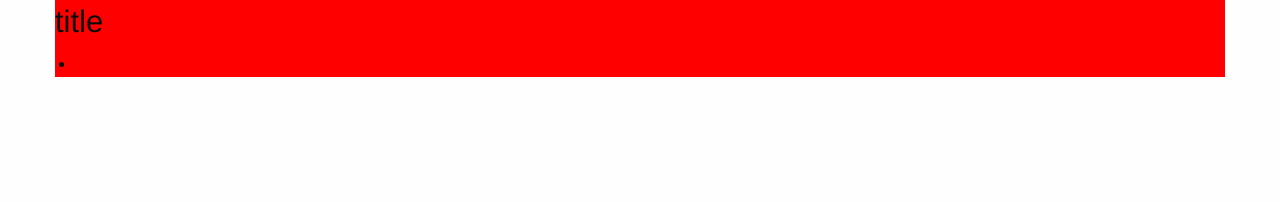
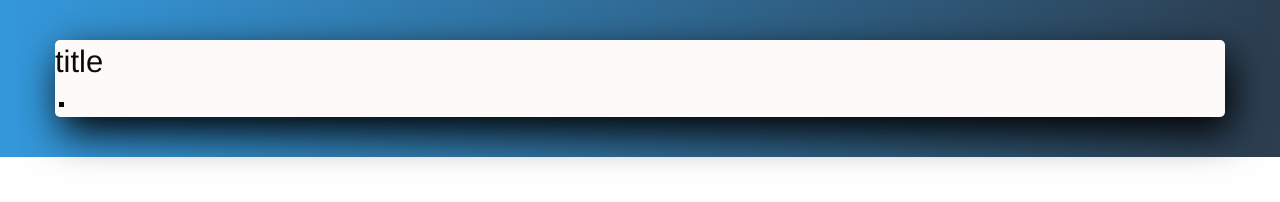
Before and after one commit to KeakOne/what-to-do, a plain HTML site: page index.html in a window 1280 px wide. Drawn offline with Linux system fonts and the light colour scheme.

Commit message:
created basic styling, added content to index

```diff
--- a/css/styles.css
+++ b/css/styles.css
@@ -1,5 +1,36 @@
+
+#container {
+background: #2c3e50; /* fallback for old browsers */
+background: -webkit-linear-gradient(to left, #2c3e50 , #3498db); /* Chrome 10-25, Safari 5.1-6 */
+background: linear-gradient(to left, #2c3e50 , #3498db); /* W3C, IE 10+/ Edge, Firefox 16+, Chrome 26+, Opera 12+, Safari 7+ */
+}
+
+header {
+	padding-bottom: 40px;
+}
 
 
 #board {
-	background-color: red;
+	margin-bottom: 40px;
+	background-color: snow;
+    -moz-box-shadow: 6px 15px 39px #000000;
+    -webkit-box-shadow: 6px 15px 39px #000000;
+    box-shadow: 6px 15px 39px #000000;
+    border:none 2px #000000;
+    -moz-border-radius-topleft: 5px;
+    -moz-border-radius-topright:5px;
+    -moz-border-radius-bottomleft:5px;
+    -moz-border-radius-bottomright:5px;
+    -webkit-border-top-left-radius:5px;
+    -webkit-border-top-right-radius:5px;
+    -webkit-border-bottom-left-radius:5px;
+    -webkit-border-bottom-right-radius:5px;
+    border-top-left-radius:5px;
+    border-top-right-radius:5px;
+    border-bottom-left-radius:5px;
+    border-bottom-right-radius:5px;
 }
+
+#board ul {
+	list-style-type: square;
+}
--- a/index.html
+++ b/index.html
@@ -10,6 +10,7 @@
     <link rel="stylesheet" href="css/app.css" />
   </head>
     <body>
+      <div id="container">
 
         <header>
 
@@ -20,27 +21,10 @@
 
             <div id="board">
             <h3 contenteditable="true">title</h3>
-        <ul onblur=saveBoard>
+              <ul onblur=saveForm>
                 <li contenteditable="true"></li>
               </ul>
-
-
-
-<!--         below is from original notemaster
- --><!--     <div id="textbox">
-      <h2>Notepad Tools</h2>
-      <input type="text" name="textinput" placeholder="note here" id="TextInput">
-      <input type="submit" value="Add" onclick="addnote();saveForm()" nosubmit for=textinput>
-    </div >
-  </form>
-    <div id="notepad" >
-      <h2 contenteditable="false">Notepad</h2>
-      <ul onblur="saveForm()" id="notepadOutput" contenteditable="true">
-      </ul>
-    </div> -->
-
             </div>
-
           </div>
         </div>
 
@@ -48,5 +32,6 @@
         <script src="js/vendor/what-input.min.js"></script>
         <script src="js/foundation.min.js"></script>
         <script src="js/app.js"></script>
+      </div>
       </body>
 </html>
```
Also changed, not shown: js/script.js (+12 -0 lines). Lines whose indentation alone changed are shown as unchanged.
